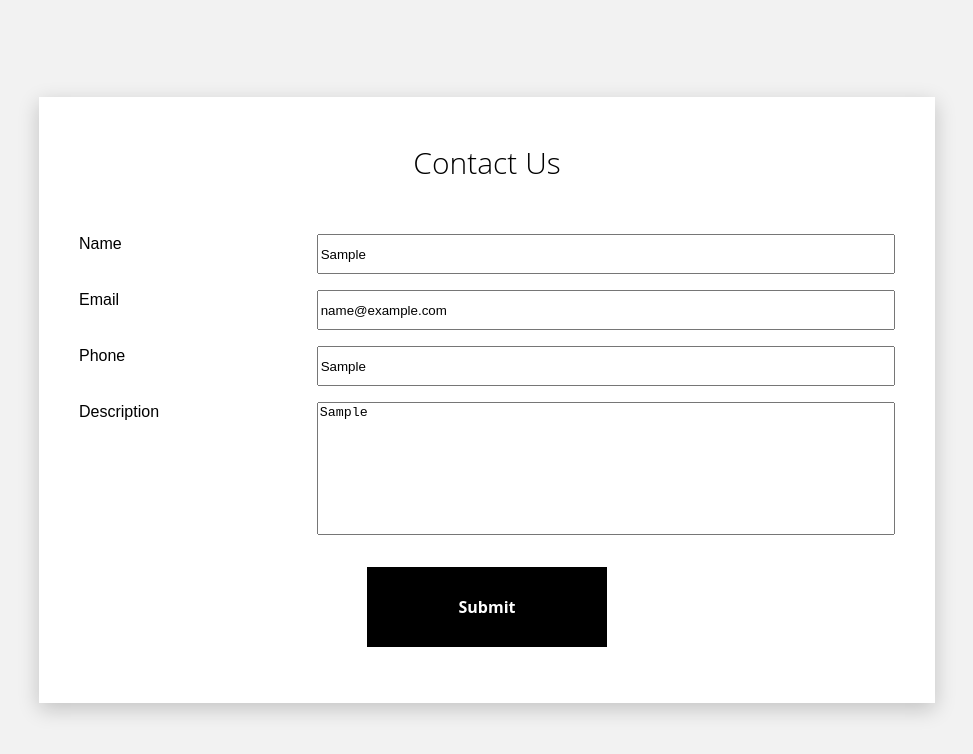
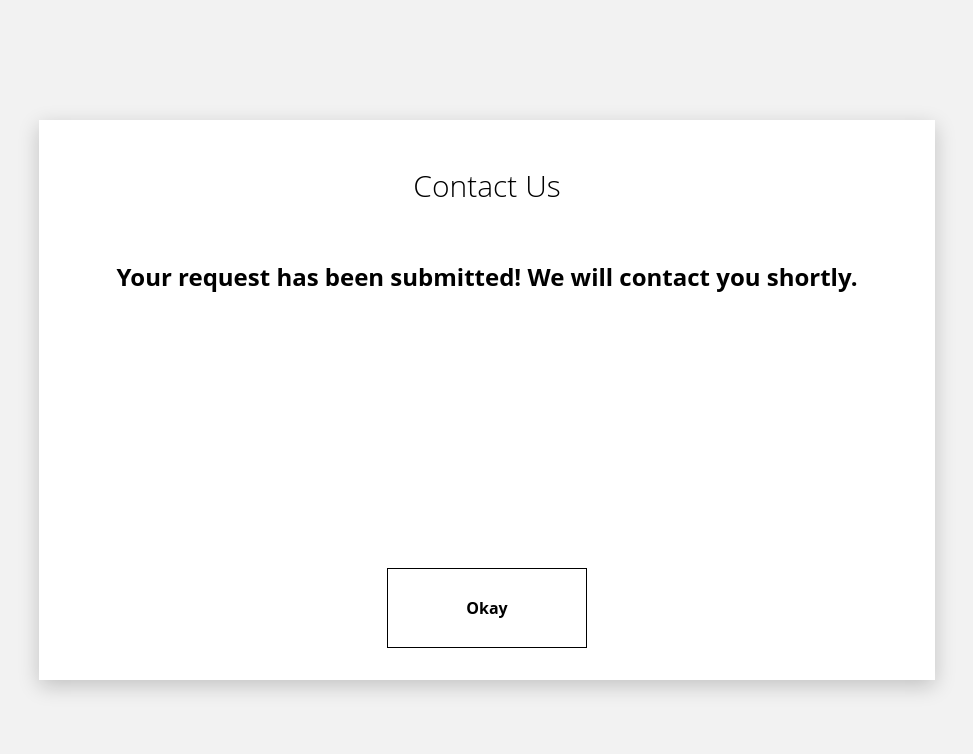
Before and after one commit to enimsoft/manipalcartons, a Next.js app: page /contact in a window 1280 px wide. Both pictures are taken after typing "Sample", "name@example.com", "Sample", "Sample" into the empty fields and a click on the button "Submit". Shown: the top 754 px of the page, without its empty margins (153-1126 px from the left). Built offline with nearby package versions, Linux system fonts and the light colour scheme.

Commit message:
minor ui changes

```diff
--- a/pages/contact.jsx
+++ b/pages/contact.jsx
@@ -1,7 +1,9 @@
 import styles from '../styles/Contact.module.css'
 import cx from 'classnames'
+import { useState } from 'react'
+import WithStateToggle from '../utils/WithStateToggle'
 
-const contact = () => (
+const contact = ({ handler }) => (
     <div className={styles.container}>
         <div className={styles.card}>
             <h1 className={styles.heading}>Contact Us</h1>
@@ -11,9 +13,19 @@ const contact = () => (
                 <div className={styles.label}>Phone</div><div className={styles.input}><input type="phone" className={styles.field} /></div>
                 <div className={styles.label}>Description</div><div className={styles.input}><textarea className={styles.textarea} /></div>
             </form>
-            <div className={styles.submit}><button class="btn2">Submit</button></div>
+            <div className={styles.submit}><button class="btn2" onClick={e => handler(e.target.value)}>Submit</button></div>
         </div>
     </div>
 )
 
-export default contact
+const done = ({ handler }) => (
+    <div className={styles.container}>
+        <div className={styles.card2}>
+            <h1 className={styles.heading}>Contact Us</h1>
+            <h2 className={styles.heading}>Your request has been submitted! We will contact you shortly.</h2>
+            <div className={styles.submit2}><button class="btn2" onClick={e => handler(e.target.value)}>Okay</button></div>
+        </div>
+    </div>
+)
+
+export default () => (<WithStateToggle {...{ Before: contact, After: done }} />)
--- /dev/null
+++ b/pages/experiment.jsx
@@ -0,0 +1,6 @@
+import WithStateToggle from '../utils/WithStateToggle'
+
+const before = ({ handler }) => (<button onClick={e => handler(e.target.value)}>Before</button>)
+const after = ({ handler }) => (<button onClick={e => handler(e.target.value)}>After</button>)
+
+export default () => (<WithStateToggle {...{Before: before, After: after}}/>)
--- a/styles/Contact.module.css
+++ b/styles/Contact.module.css
@@ -8,6 +8,14 @@
     background: white;
     padding: 2em;
     text-align: center;
+}
+
+.card2 {
+    position: relative;
+    background: white;
+    padding: 2em;
+    text-align: center;
+    height: 100vh;
 }
 
 .form > * {
@@ -42,6 +50,13 @@
     padding: 0.5em 0 1.5em 0;
 }
 
+.submit2 {
+    position: absolute;
+    bottom: 2em;
+    right: 0;
+    left: 0;
+}
+
 .submit {
     margin: 0;
     padding: 1.5em 0.5em;
@@ -58,10 +73,14 @@
         align-items: center;
         justify-content: center;
     }
-    .card {
+    .card, .card2 {
         min-width: 70vw;
         max-width: 90vw;
         min-height: 70vh;
+        box-shadow: 0px 6px 20px 0px rgba(0, 0, 0, 0.2);
+    }
+    .card2 {
+        max-height: 70vh;
         box-shadow: 0px 6px 20px 0px rgba(0, 0, 0, 0.2);
     }
     .grid {
@@ -78,9 +97,6 @@
         justify-content: flex-end;
         align-items: center;
     }
-    .submit {
-        text-align: center;
-    }
     .submit>* {
         min-width: 15em;
         width: auto;
--- /dev/null
+++ b/utils/WithStateToggle.js
@@ -0,0 +1,9 @@
+import { useState } from 'react'
+
+const WithStateToggle = ({Before, After}) => {
+    const [state, setstate] = useState(false)
+    const handler = () => (setstate(!state))
+    return <div>{(state) ? <After handler={handler} /> : <Before handler={handler} />}</div>
+}
+
+export default WithStateToggle
```
